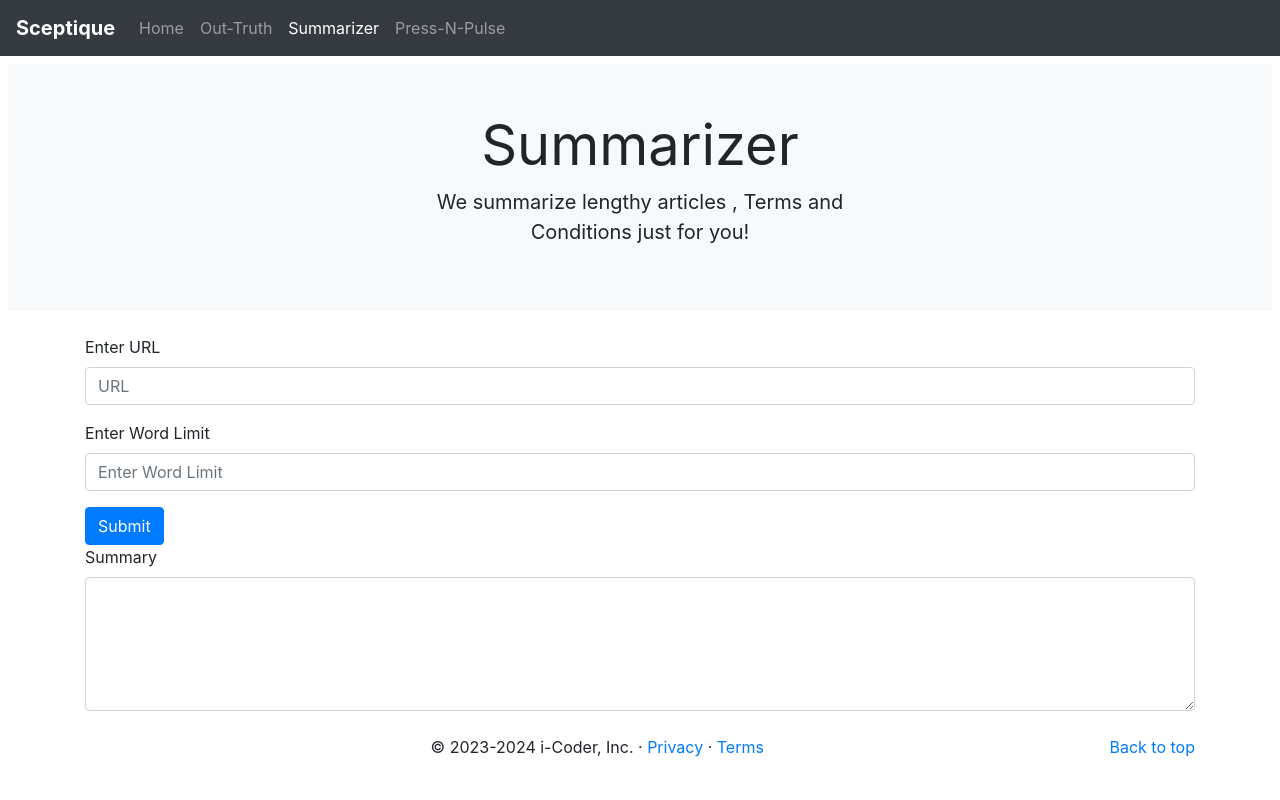
After one commit to Yatharth-2003/Sceptique, a Django app: page /summary in a window 1280 px wide. The commit adds this page. Run offline with Django 4.2, Linux system fonts and the light colour scheme.

Commit message:
added app windows

```diff
--- a/home/urls.py
+++ b/home/urls.py
@@ -4,5 +4,9 @@ from home import views
 
 urlpatterns = [
     path("admin/", admin.site.urls),
-    path('',views.index,name="home")
+    path('',views.index,name="home"),
+    path('home',views.index,name="home"),
+    path('fakenews', views.fakenews, name='fakenews'),
+    path('summary', views.summary, name='summary'),
+    path('pressnpulse', views.pressnpulse, name='pressnpulse')
 ]
--- a/home/views.py
+++ b/home/views.py
@@ -3,3 +3,9 @@ from django.shortcuts import render
 # Create your views here.
 def index(request):
     return render(request,"index.html")
+def fakenews(request):
+    return render(request,"fakenews.html")
+def summary(request):
+    return render(request,"summarizer.html")
+def pressnpulse(request):
+    return render(request,"pressnpulse.html")
--- a/templates/base.html
+++ b/templates/base.html
@@ -19,75 +19,9 @@
     <title>Sceptique | {% block title %}{% endblock title %}</title>
   </head>
   <body>
-    <nav class="navbar navbar-expand-lg navbar-dark bg-dark">
-      <a class="navbar-brand" href="#">Sceptique</a>
-      <button
-        class="navbar-toggler"
-        type="button"
-        data-toggle="collapse"
-        data-target="#navbarSupportedContent"
-        aria-controls="navbarSupportedContent"
-        aria-expanded="false"
-        aria-label="Toggle navigation"
-      >
-        <span class="navbar-toggler-icon"></span>
-      </button>
-
-      <div class="collapse navbar-collapse" id="navbarSupportedContent">
-        <ul class="navbar-nav mr-auto">
-          <li class="nav-item active">
-            <a class="nav-link" href="#"
-              >Home <span class="sr-only">(current)</span></a
-            >
-          </li>
-          <li class="nav-item">
-            <a class="nav-link" href="#">Link</a>
-          </li>
-          <li class="nav-item dropdown">
-            <a
-              class="nav-link dropdown-toggle"
-              href="#"
-              id="navbarDropdown"
-              role="button"
-              data-toggle="dropdown"
-              aria-haspopup="true"
-              aria-expanded="false"
-            >
-              Dropdown
-            </a>
-            <div class="dropdown-menu" aria-labelledby="navbarDropdown">
-              <a class="dropdown-item" href="#">Action</a>
-              <a class="dropdown-item" href="#">Another action</a>
-              <div class="dropdown-divider"></div>
-              <a class="dropdown-item" href="#">Something else here</a>
-            </div>
-          </li>
-          <li class="nav-item">
-            <a
-              class="nav-link disabled"
-              href="#"
-              tabindex="-1"
-              aria-disabled="true"
-              >Disabled</a
-            >
-          </li>
-        </ul>
-        <form class="form-inline my-2 my-lg-0">
-          <input
-            class="form-control mr-sm-2"
-            type="search"
-            placeholder="Search"
-            aria-label="Search"
-          />
-          <button class="btn btn-outline-success my-2 my-sm-0" type="submit">
-            Search
-          </button>
-        </form>
-      </div>
-    </nav>
     {% block body %}{% endblock body %}
 
-    <footer class="container">
+    <footer class="container mx-10 text-center" {% block footerstyle %}{% endblock footerstyle %}>
         <p class="float-right"><a href="#">Back to top</a></p>
         <p>© 2023-2024 i-Coder, Inc. · <a href="#">Privacy</a> · <a href="#">Terms</a></p>
     </footer>
--- /dev/null
+++ b/templates/summarizer.html
@@ -0,0 +1,65 @@
+{% extends 'base.html' %}
+{% block title %}Summarizer{% endblock title %}
+{%block body %}
+<nav class="navbar navbar-expand-lg navbar-dark bg-dark">
+    <a class="navbar-brand" href="#"><strong>Sceptique</strong></a>
+    <button
+      class="navbar-toggler"
+      type="button"
+      data-toggle="collapse"
+      data-target="#navbarSupportedContent"
+      aria-controls="navbarSupportedContent"
+      aria-expanded="false"
+      aria-label="Toggle navigation"
+    >
+      <span class="navbar-toggler-icon"></span>
+    </button>
+
+    <div class="collapse navbar-collapse" id="navbarSupportedContent">
+      <ul class="navbar-nav mr-auto">
+        <li class="nav-item">
+          <a class="nav-link" href="/home"
+            >Home <span class="sr-only">(current)</span></a
+          >
+        </li>
+        <li class="nav-item">
+          <a class="nav-link" href="/fakenews">Out-Truth</a>
+        </li>
+        <li class="nav-item active">
+            <a class="nav-link" href="/summary">Summarizer</a>
+          </li>
+          <li class="nav-item ">
+            <a class="nav-link" href="/pressnpulse">Press-N-Pulse </a>
+          </li>
+      </ul>
+    </div>
+  </nav>
+
+  <div class="position-relative overflow-hidden  m-2  text-center bg-light">
+    <div class="col-md-5 p-lg-5 mx-auto">
+      <h1 class="display-4 font-weight-normal">Summarizer</h1>
+      <p class="lead font-weight-normal">We summarize lengthy articles , Terms and Conditions just for you!</p>
+    </div>
+  </div>
+
+  <div class="container my-4">
+    <form>
+        <div class="form-group">
+          <label for="url">Enter URL</label>
+          <input type="text" class="form-control" id="url" aria-describedby="url" placeholder="URL">
+        </div>
+        <div class="form-group">
+          <label for="Limit">Enter Word Limit</label>
+          <input type="Limit" class="form-control" id="Limit" placeholder="Enter Word Limit">
+        </div>
+        <button type="submit" class="btn btn-primary">Submit</button>
+      </form>
+      <div class="form-group">
+        <label for="Summary">Summary</label>
+        <textarea class="form-control" id="Summary" rows="5"></textarea>
+      </div>
+
+</div>
+
+
+  {% endblock body %}
```
Also changed, not shown: templates/fakenews.html (added, +53 -0 lines), templates/index.html (+98 -23 lines), templates/pressnpulse.html (added, +47 -0 lines).
